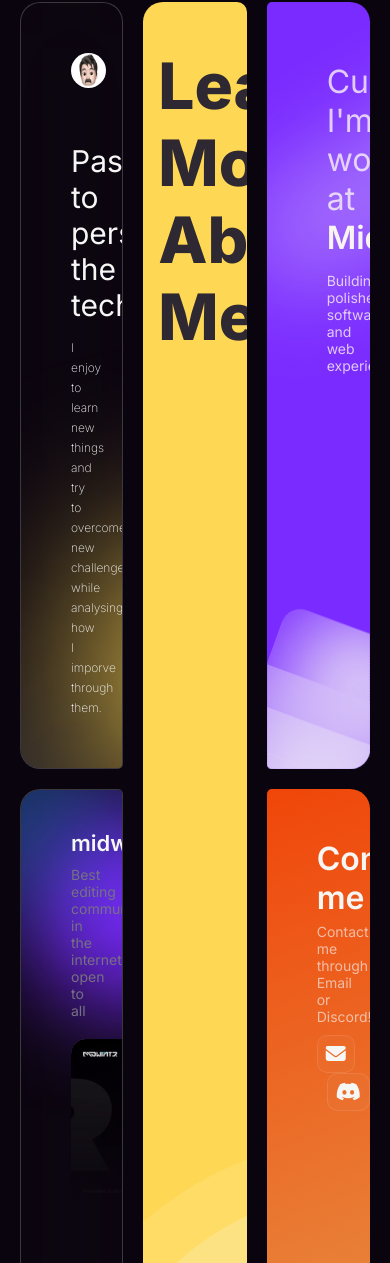
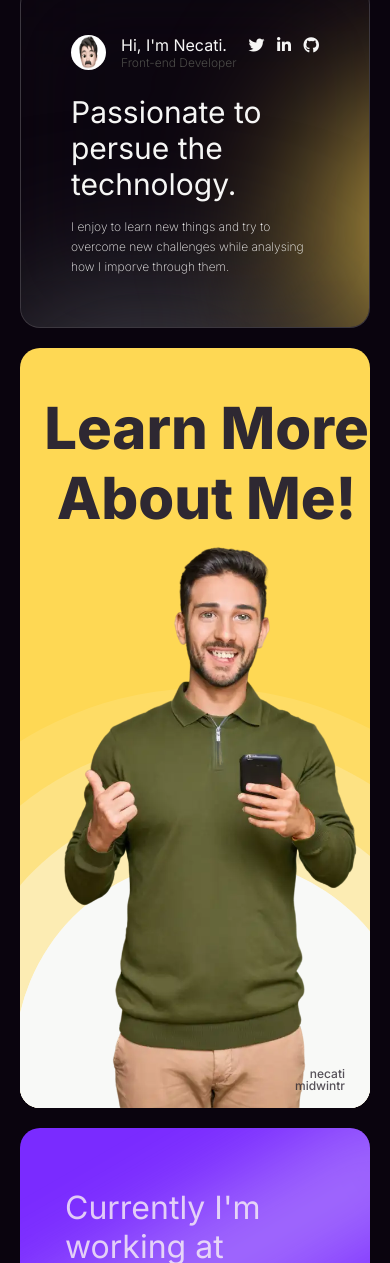
Before and after one commit to ovonover/demo-website-AA, a plain HTML site: page index.html in a window 390 px wide. Shown: the part 140-1403 px from the top of the page. Drawn offline with Linux system fonts and the light colour scheme.

Commit message:
Second commit

```diff
--- a/CSS/Style.css
+++ b/CSS/Style.css
@@ -24,6 +24,10 @@ nav{
     display: flex;
     justify-content: space-between;
     margin: 50px 30px;
+}
+
+nav .bars-nav{
+    display: none;
 }
 
 nav a{
@@ -688,6 +692,11 @@ nav div:nth-of-type(1) h1:nth-of-type(2):hover{
 .rec6 span{
     font-weight: 600;
     color: #ffffff;
+    transition: 0.4s;
+}
+
+.rec6 span:hover{
+    color: #F0460A;
 }
 
 .rec6 p{
--- /dev/null
+++ b/CSS/responsive.css
@@ -0,0 +1,279 @@
+/* Responsive Part */
+
+@media screen and (max-width: 985px) {
+    body{
+        -webkit-user-select: none; /* Chrome, Safari, Opera */
+        -moz-user-select: none;    /* Firefox */
+        -ms-user-select: none;     /* Internet Explorer/Edge */
+        user-select: none;
+    }
+
+    nav .options-nav{
+        display: none;
+    }
+
+    nav .bars-nav{
+        display: block;
+        font-size: 20px;
+        color: #2E2832;
+        transition: 0.3s;
+    }
+
+    nav .bars-nav:hover{
+        color: #F6F6F5;
+    }
+
+    /* CONTAINER */
+
+    .container{
+        display: grid;
+        grid-template-columns: repeat(2, 1fr);
+        gap: 20px;
+    }
+
+    .rec1{
+        border-radius: 20px 20px 5px 20px;
+    }
+
+    /* rec2 */
+
+    .rec2{
+        grid-row: span 1;
+        grid-column: span 1;
+        border-radius: 20px 20px 20px 5px;
+    }
+
+    .rec2 img{
+        width: 310px;
+        height: auto;
+        bottom: 0;
+        left: 170px;
+    }
+
+    .rec2 .circle-pattern2{
+        position: absolute;
+        left: 150px;
+        bottom: 0;
+        transform: scale(70%);
+    }
+
+    .rec2 .title2{
+        position: absolute;
+        top: -15px;
+        left: 15px;
+        font-size: 45px;
+        padding-right: 50px;
+        text-align: left;
+        z-index: 3;
+    }
+
+    /* rec3 */
+
+    .rec3{
+        grid-column: span 2;
+        padding-bottom: -300px;
+        border-radius: 20px;
+    }
+
+    .rec3 .shapes-3{
+        position: absolute;
+        bottom: 0;
+        right: 0;
+        transform: scale(130%);
+    }
+
+    /* rec6 */
+
+    .rec6{
+        grid-column: span 2;
+        height: 160px;
+    }
+
+}
+
+@media screen and (max-width: 431px) {
+    body{
+        -webkit-user-select: none; /* Chrome, Safari, Opera */
+        -moz-user-select: none;    /* Firefox */
+        -ms-user-select: none;     /* Internet Explorer/Edge */
+        user-select: none;
+    }
+
+    /* NAVBAR */
+
+    nav .options-nav{
+        display: none;
+    }
+
+    nav .bars-nav{
+        display: block;
+        font-size: 20px;
+        color: #2E2832;
+        transition: 0.3s;
+    }
+
+    nav .bars-nav:hover{
+        color: #F6F6F5;
+    }
+
+    /* CONTAINER */
+
+    .container{
+        display: block;
+    }
+
+    /* EACH RECTANGLE */
+
+    /* rec1 */
+
+    .rec1{
+        margin-bottom: 20px;
+        border-radius: 20px;
+    }
+
+    .rec1 h3{
+        padding-right: 10px;
+    }
+
+    .rec1 .bio{
+        padding-right: 10px;
+    }
+
+    /* rec 2 */
+
+    .rec2{
+        border-radius: 20px;
+        margin-bottom: 20px;
+        padding: 380px 150px ;
+    }
+
+    .rec2 .circle-pattern2{
+        position: absolute;
+        left: 0;
+        bottom: 0;
+        transform: none;
+    }
+
+    .rec2 .title2{
+        position: absolute;
+        top: -0px;
+        left: 0px;
+        font-size: 45px;
+        padding-right: 0px;
+        text-align: center;
+        z-index: 2;
+    }
+
+    .rec2 img{
+        width: 580px;
+        height: auto;
+        bottom: 0;
+        left: -100px;
+    }
+
+    .rec2 .color-size{
+        bottom: -150px;
+        left: -5px;
+    }
+
+    .rec2 .circlerec1{
+        bottom: -190px;
+        left: -60px;
+    }
+
+    .rec2 .circlerec2{
+        bottom: -230px;
+        left: -110px;
+    }
+
+    .rec2 .circlerec3{
+        bottom: -280px;
+        left: -164px;
+    }
+
+    .rec2 .title2{
+        position: absolute;
+        top: 0;
+        left: 8px;
+        font-size: 58px;
+    }
+
+    /* rec3 */
+
+    .rec3{
+        border-radius: 20px;
+        margin-bottom: 20px;
+        padding: 0 15px;
+        padding-top: 30px;
+        padding-bottom:100px;
+    }
+
+    .rec3{
+        grid-column: span 2;
+        padding-bottom: 100px;
+        border-radius: 20px;
+    }
+
+    .rec3 .shapes-3{
+        position: absolute;
+        bottom: 0;
+        right: 0;
+        transform: none;
+    }
+
+    /* rec4 */
+
+    .rec4{
+        padding: 35px 35px 160px 50px;
+        border-radius: 20px;
+        margin-bottom: 20px;
+    }
+
+    .rec4 img{
+        position: absolute;
+        width: 310px;
+        height: auto;
+        border-radius: 10px;
+    }
+
+    .rec4 p{
+        padding-right: 20px;
+    }
+
+    /* rec5 */
+
+    .rec5{
+        border-radius: 20px;
+        margin-bottom: 20px;
+        padding-bottom: 160px;
+        z-index: 1;
+    }
+
+    .rec5 img{
+        z-index: -1;
+    }
+
+    .rec5 .text-5{
+        backdrop-filter: blur(50px);
+        width: 88.5%;
+        padding: 4px;
+        border-radius: 6px;
+    }
+
+    /* rec6 */
+
+    .rec6{
+        border-radius: 20px;
+        margin-bottom: 20px;
+    }
+
+    .rec6{
+        grid-column: span 2;
+        height: 100%;
+    }
+
+    .rec6 h4{
+        padding-right: 50px;
+        margin-bottom: 20px;
+    }
+}
--- a/index.html
+++ b/index.html
@@ -5,6 +5,9 @@
     <meta name="viewport" content="width=device-width, initial-scale=1.0">
     <title>Demo Website styling</title>
     <link rel="stylesheet" href="/CSS/Style.css">
+    <link rel="stylesheet" href="/CSS/responsive.css">
+    <link rel="icon" href="/Images/7956d845af6895de737b7bae93784f94.png" type="image/png">
+
     <script src="https://kit.fontawesome.com/6207251308.js" crossorigin="anonymous"></script>
     <link rel="preconnect" href="https://fonts.googleapis.com">
     <link rel="preconnect" href="https://fonts.gstatic.com" crossorigin>
@@ -16,7 +19,10 @@
             <h1>Necati</h1>
             <h1>Front-end</h1>
         </div>
-        <div>
+        <div class="bars-nav">
+            <i class="fa-solid fa-bars"></i>
+        </div>
+        <div class="options-nav">
             <a href="#">Present</a>
             <a href="#">Skills</a>
             <a href="#">Contract</a>
@@ -24,7 +30,6 @@
     </nav>
     <div class="container">
         <div class="rec1">
-
             <div class="title1">
                 <div class="spaceBetween">
                     <div>
@@ -47,13 +52,15 @@
             <div class="circle2"></div>
         </div>
         <div class="rec2">
-            <p>Learn More About Me!</p>
+            <p class="title2">Learn More About Me!</p>
             <img src="/Images/compressed_f3ab5388c57051715cc9ca988c06020d.webp" alt="">
+            <div class="circle-pattern2">
                 <div class="circlerec1 color-size"></div>
                 <div class="circlerec2 color-size"></div>
                 <div class="circlerec3 color-size"></div>
                 <div class="circlerec4 color-size"></div>
                 <div class="circlerec5 color-size"></div>
+            </div>
             <div class="credits">
                 <p>necati</p>
                 <p>midwintr</p>
@@ -64,7 +71,7 @@
             <p>Building polished software and web experiences</p>
             <div class="blur-background"></div>
 
-
+            <div class="shapes-3">
                 <div class="rec-style1 style-rec3">
                     <div class="circle-rec31"></div>
                 </div>
@@ -83,6 +90,7 @@
                 <div class="rec-style4 style-rec3">
                     <div class="circle-rec34"></div>
                 </div>
+            </div>
 
         </div>
         <div class="rec4">
@@ -99,7 +107,7 @@
         </div>
         <div class="rec5">
             <h1>Contact me</h1>
-            <p>Contact me through Email or Discord!</p>
+            <p class="text-5">Contact me through Email or Discord!</p>
             <div class="icons5">
                 <i class="fa-solid fa-envelope"></i>
                 <i class="fa-brands fa-discord"></i>
```
Also changed, not shown: Images/7956d845af6895de737b7bae93784f94.png (added). Lines whose indentation alone changed are shown as unchanged.
